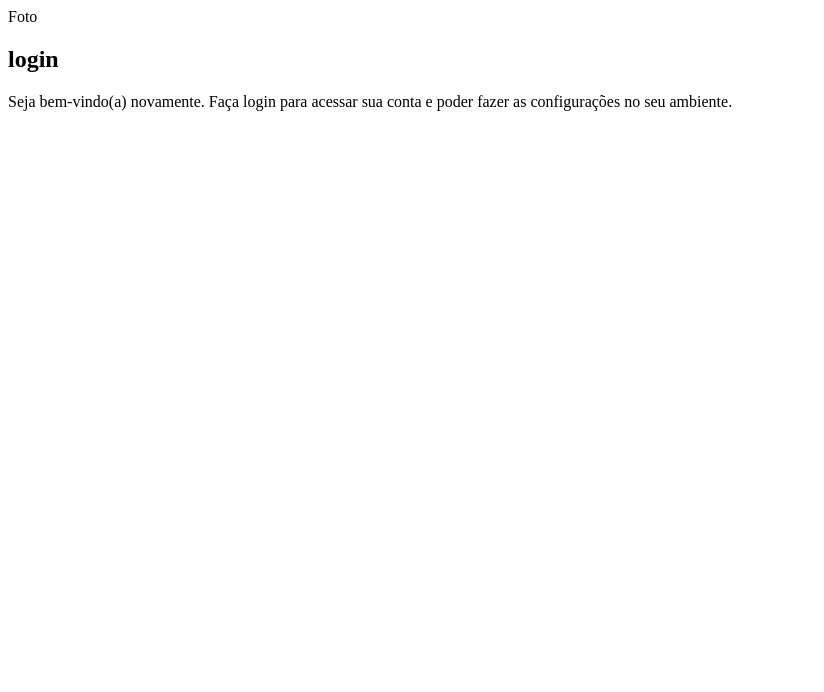
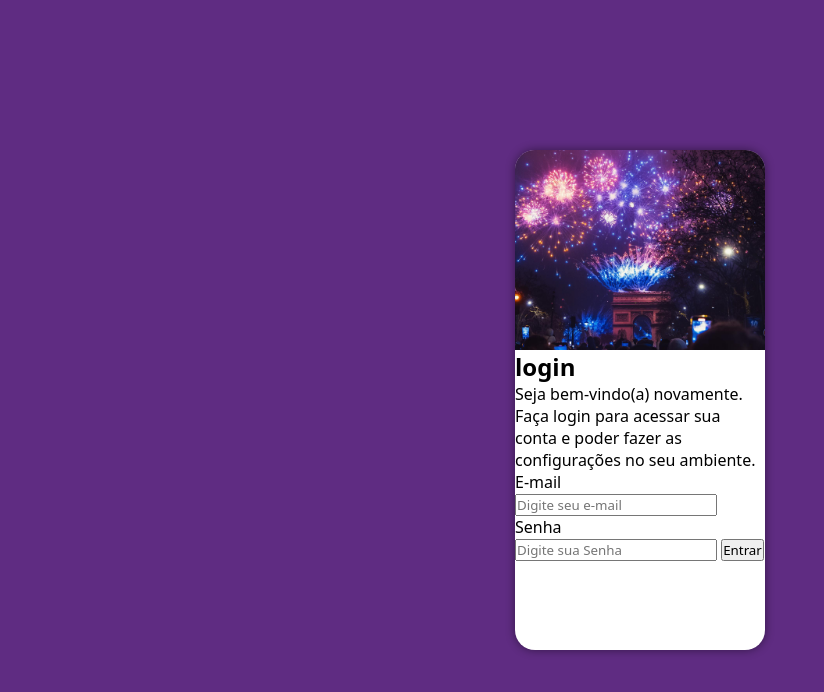
Before and after one commit to Victorsilva-cloud/projeto-login, a plain HTML site: page index.html in a window 1280 px wide. Shown: the whole page, without its empty margins (0-824 px from the left). Drawn offline with Linux system fonts and the light colour scheme.

Commit message:
criei o estilo de celular

```diff
--- a/estilos/style.css
+++ b/estilos/style.css
@@ -5,3 +5,48 @@
 Verde: #49a09d
 lilás: #5f2c82
 */
+
+*{
+    font-family: system-ui, -apple-system, BlinkMacSystemFont, 'Segoe UI', Roboto, Oxygen, Ubuntu, Cantarell, 'Open Sans', 'Helvetica Neue', sans-serif;
+    margin: 0px;
+    padding: 0px;
+    box-sizing: border-box;
+}
+
+body,html{
+    background-color: #5f2c82;
+    height: 100vh;
+    width: 100vw;
+}
+
+main{
+    position: relative;
+    height: 100vh;
+    width: 100vw;
+}
+
+section#login{
+    position: absolute; /* Centraliza o elemento na tela */
+    top: 50%;
+    left: 50%;
+    transform: translate(-50%,-50%); /* Centraliza o elemento na tela */
+    background-color: white;
+    width: 250px;
+    height: 500px;
+    border-radius: 20px;
+    overflow: hidden; /* Esconde o que ultrapassar os limites do elemento */
+    box-shadow: 0px 0px 10px rgba(0, 0, 0, 0.459);
+}
+
+section#login > div#imagem{
+    display: block;
+    background: #5f2c82 url(../imagens/fogos.jpg) no-repeat;
+    background-size: cover;
+    background-position: center left;
+    height: 200px;
+}
+
+section#login > div#formularios{
+    display: block;
+    padding: 10px;
+}
--- a/index.html
+++ b/index.html
@@ -10,13 +10,17 @@
     <main>
         <section id="login">
             <div id="imagem">
-                Foto
+                <!-- Aqui vai a imagem nas css -->
             </div>
             <div id="formulario">
                 <h1>login</h1>
                 <p>Seja bem-vindo(a) novamente. Faça login para acessar sua conta e poder fazer as configurações no seu ambiente.</p>
                 <form action="login.php" method="post">
-
+                    <label for="e-mail">E-mail</label>
+                    <input type="email" id="iemail" name="email" placeholder="Digite seu e-mail" required>
+                    <label for="senha">Senha</label>
+                    <input type="password" id="isenha" name="senha" placeholder="Digite sua Senha" required>
+                    <button type="submit">Entrar</button>
                 </form>
             </div>
 
```
Also changed, not shown: imagens/fogos.jpg (added).
